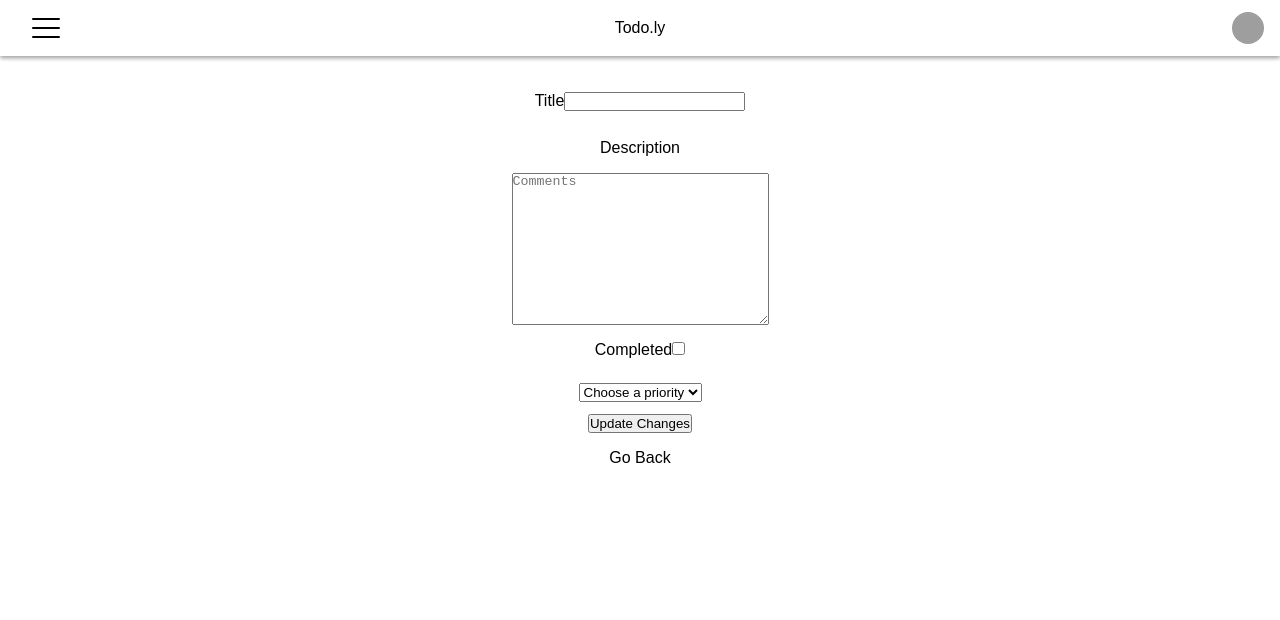
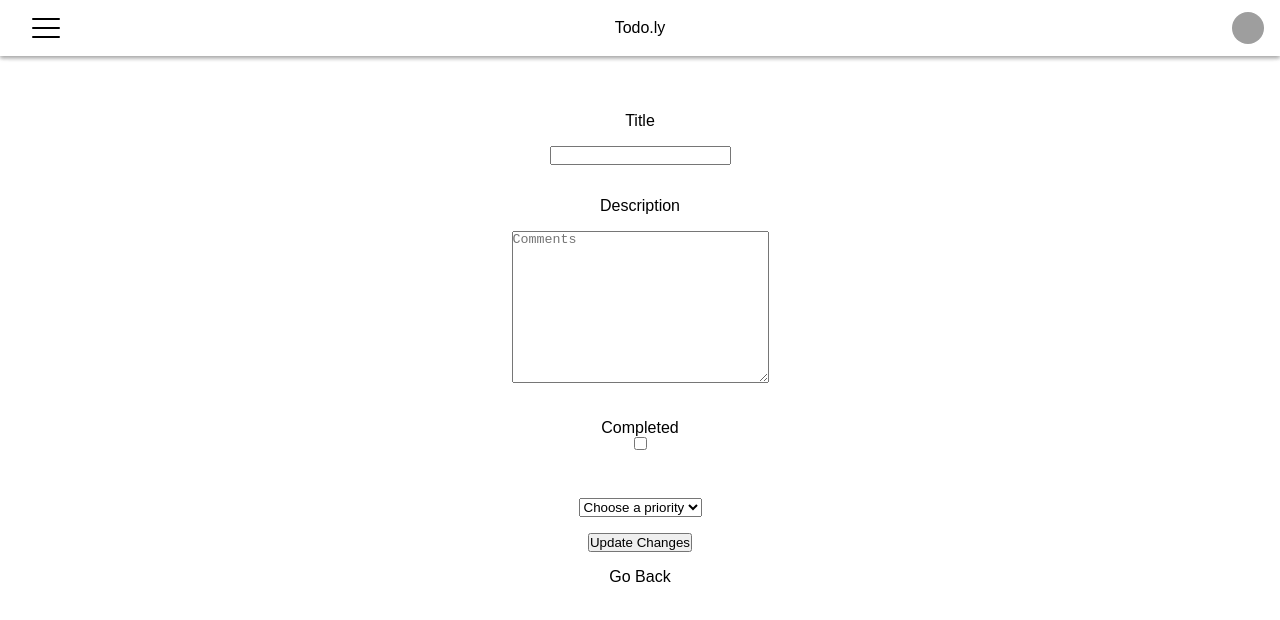
Before and after one commit to mmconroy/todo-app, a React (Create React App) app: page /Details/1 in a window 1280 px wide. Shown: the top 620 px of the page. Built offline with nearby package versions, Linux system fonts and the light colour scheme; grey boxes are pictures that could not be loaded.

Commit message:
Forms Activity

```diff
--- a/src/components/Details.js
+++ b/src/components/Details.js
@@ -59,29 +59,16 @@ class Details extends React.Component {
         }}
       >
         <div className="form-title-text">
-          <label>
-            Title
+          <label>Title</label>
           <input
             type="text"
             name="title"
             value={this.state.form.title}
             onChange={this.handleChange}
           ></input>
-          </label>
         </div>
         <div className="form-descriptopn-text">
-          <label
-            className="description-input"
-            style={{
-              color: "black",
-              display: "flex",
-              flexDirection: "column",
-              justifyContent: "center",
-              alignItems: "center",
-            }}
-          >
-            Description
-          </label>
+          <label className="description-input">Description</label>
           <textarea
             value={this.state.form.description}
             onChange={this.handleChange}
--- a/src/details.css
+++ b/src/details.css
@@ -3,7 +3,12 @@
 .form-completed-checkbox,
 .form-priority-dropdown,
 label {
-  padding: 0.75rem;
+  color: black;
+  display: flex;
+  flex-direction: column;
+  justify-content: center;
+  align-items: center;
+  padding: 1rem;
 }
 
 .taskGoBackLink,
```
Lines whose indentation alone changed are shown as unchanged.
